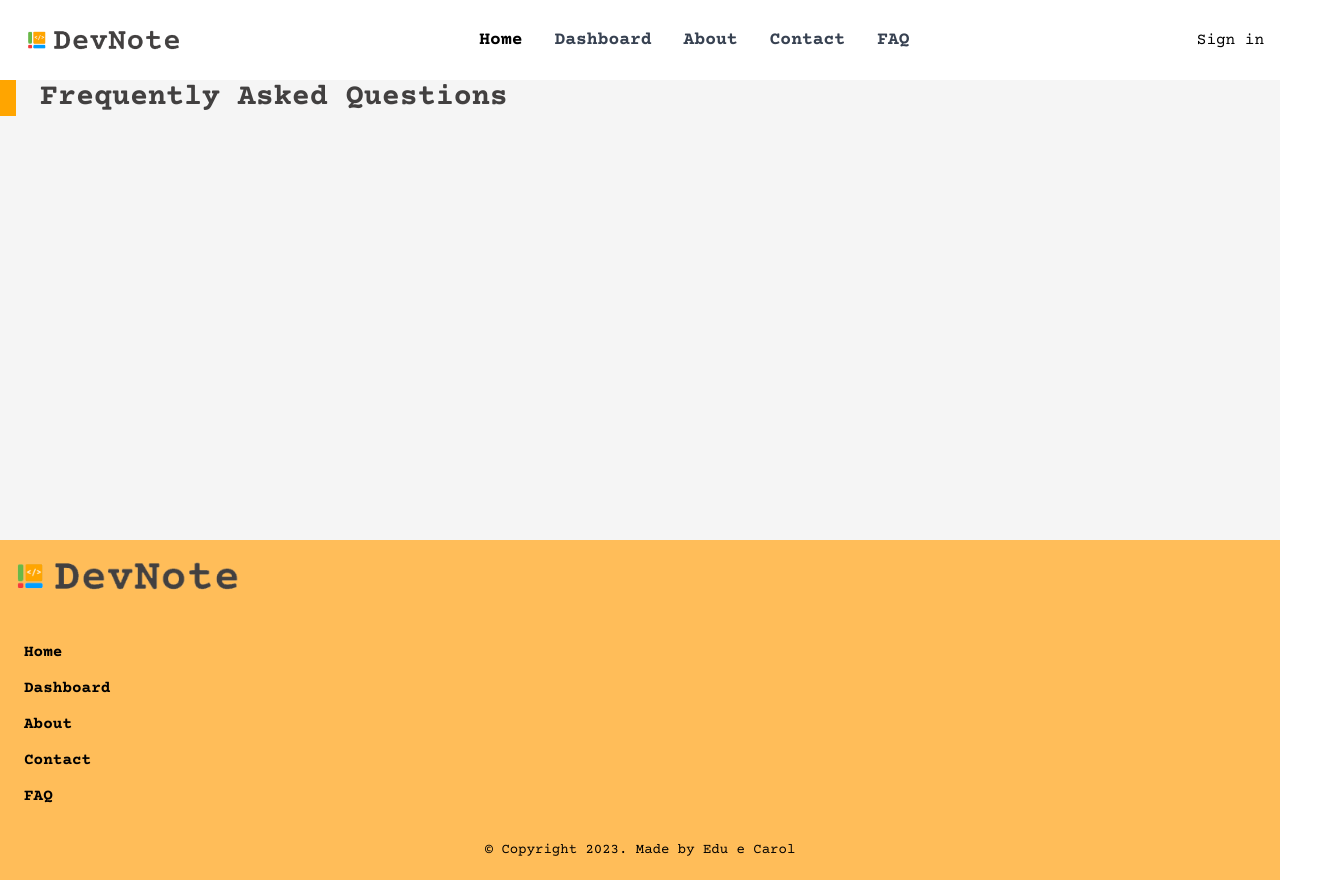
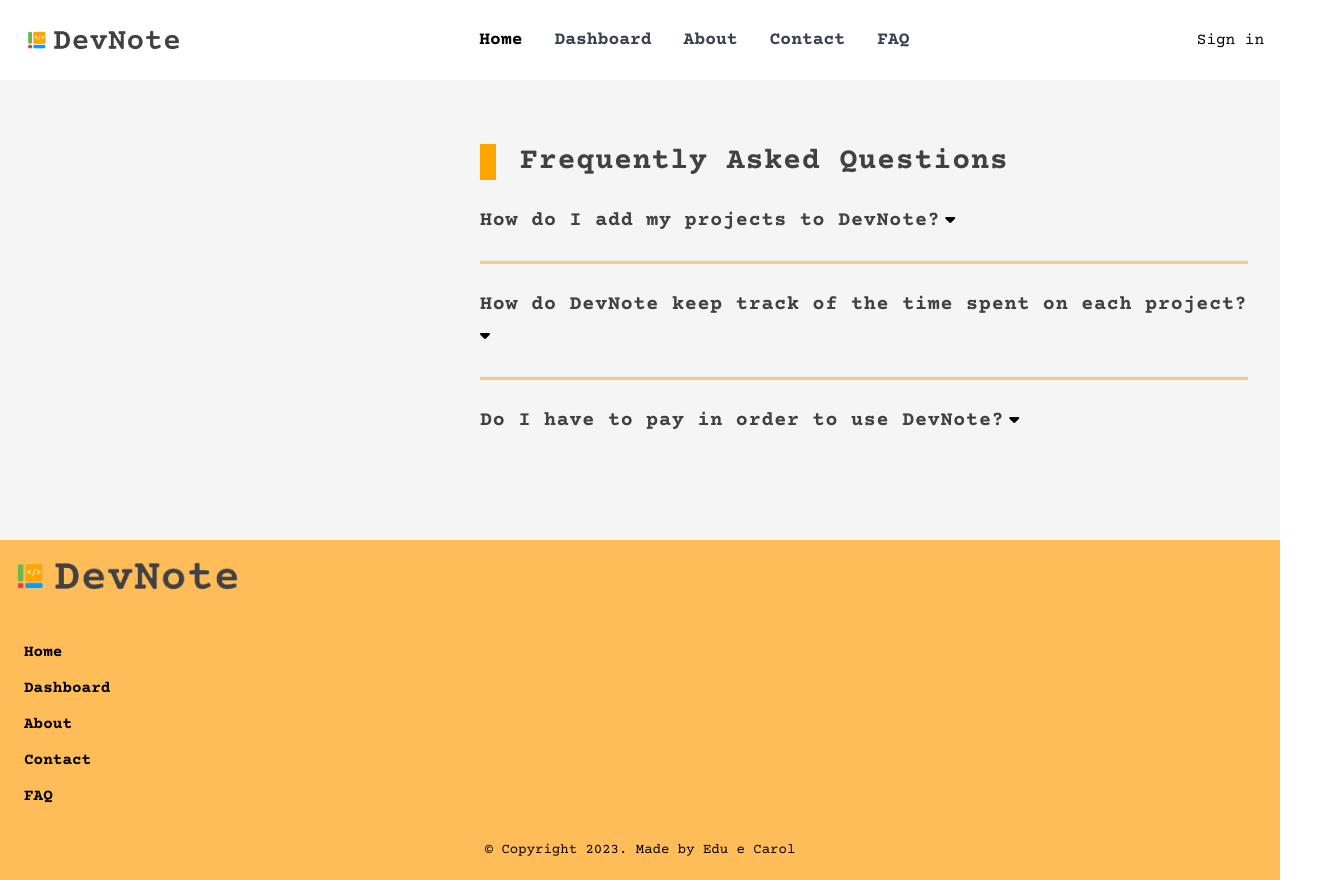
Before and after one commit to edukaki/devlist, a React (Create React App) app: page /faq in a window 1280 px wide. Shown: the whole page, 1344 px wide, since content can reach past the window. Built offline with nearby package versions, Linux system fonts and the light colour scheme; no server answers.

Commit message:
feat(faq): create components and add questions and answers

```diff
--- a/public/index.html
+++ b/public/index.html
@@ -11,6 +11,7 @@
     />
     <link rel="preconnect" href="https://fonts.googleapis.com"><link rel="preconnect" href="https://fonts.gstatic.com" crossorigin><link href="https://fonts.googleapis.com/css2?family=Courier+Prime:wght@400;700&family=Roboto:wght@400;700&display=swap" rel="stylesheet">
     <link rel="apple-touch-icon" href="%PUBLIC_URL%/logo192.png" />
+    <script src="https://kit.fontawesome.com/9fec1c2b51.js" crossorigin="anonymous"></script>
     <title>DevList</title>
   </head>
   <body>
--- a/src/components/HeadingTwo/index.jsx
+++ b/src/components/HeadingTwo/index.jsx
@@ -2,7 +2,7 @@ import React from 'react'
 
 const HeadingTwo = (props) => {
     return (
-        <h2 className={`font-courier text-xl font-semibold text-darkGray ${props.position === 'relative' ? 'relative before:absolute before:h-4 before:w-20 before:bg-orange before:top-14 md:before:top-8 hover:before:bg-gradient-to-r from-orange to-green mb-10' : props.position}`}>{props.headingTwoContent}</h2>
+        <h2 className={`inline font-courier text-left text-xl font-semibold text-darkGray ${props.position === 'relative' ? 'relative before:absolute before:h-4 before:w-20 before:bg-orange before:top-14 md:before:top-8 hover:before:bg-gradient-to-r from-orange to-green mb-10' : props.position}`}>{props.headingTwoContent}</h2>
     )
 }
 
--- a/src/components/ParagraphBlock/index.jsx
+++ b/src/components/ParagraphBlock/index.jsx
@@ -2,7 +2,7 @@ import React from 'react'
 
 const ParagraphBlock = (props) => {
     return (
-        <p className="text-lg tracking-wider leading-8">{props.paragraphContent}</p>
+        <p className={`${props.bgColor === 'exist' ? 'bg-logoGray rounded-lg p-4' : props.bgColor} ${props.hidden === 'true' ? 'hidden' : props.hidden} text-lg tracking-wider leading-8`}>{props.paragraphContent}</p>
     )
 }
 
--- /dev/null
+++ b/src/components/Ruler/index.jsx
@@ -0,0 +1,9 @@
+import React from 'react'
+
+const Ruler = (props) => {
+    return (
+        <hr className="bg-orange hover:bg-gradient-to-r from-orange opacity-50 to-green h-1"></hr>
+    )
+}
+
+export default Ruler
--- a/src/pages/About/index.jsx
+++ b/src/pages/About/index.jsx
@@ -5,7 +5,7 @@ import HeadingTwo from "../../components/HeadingTwo";
 const About = () => {
     return (
         <main>
-            <div className="w-6/12 m-auto py-16 px-8 space-y-6 tracking-wider leading-8 lg:w-8/12 lg:ml-10 lg:px-24 xl:mx-96 xl:12/12 ">
+            <div className="w-6/12 m-auto py-16 px-8 space-y-6 tracking-wider leading-8 lg:w-8/12 lg:ml-10 lg:px-24 xl:mx-96 xl:12/12">
                 <HeadingOne headingOneContent="About DevNote"></HeadingOne>
 
                 <HeadingTwo headingTwoContent="Time Is to Be Invested, Not Spent"></HeadingTwo>
--- a/src/pages/Faq/index.jsx
+++ b/src/pages/Faq/index.jsx
@@ -1,9 +1,32 @@
 import HeadingOne from "../../components/HeadingOne"
+import HeadingTwo from "../../components/HeadingTwo"
+import ParagraphBlock from "../../components/ParagraphBlock"
+import Ruler from "../../components/Ruler"
 
 const Faq = () => {
     return (
         <main>
-            <HeadingOne headingOneContent="Frequently Asked Questions"></HeadingOne>
+
+            <div className="w-6/12 m-auto py-16 px-8 space-y-6 tracking-wider leading-8 lg:w-9/12 lg:ml-10 lg:px-24 xl:mx-96 xl:12/12 ">
+                <HeadingOne headingOneContent="Frequently Asked Questions"></HeadingOne>
+
+                <button className="text-left"><HeadingTwo headingTwoContent="How do I add my projects to DevNote?"></HeadingTwo>  <i class="fa-solid fa-caret-down"></i></button>
+
+                <ParagraphBlock bgColor="exist" hidden="true" paragraphContent="Add you project do DevNote by hitting the plus sign above your cards in your dashboard. Fill in the blank spaces and Devnote will sync automatically!"></ParagraphBlock>
+
+                <Ruler></Ruler>
+
+                <button className="text-left"><HeadingTwo headingTwoContent="How do DevNote keep track of the time spent on each project?"></HeadingTwo>  <i class="fa-solid fa-caret-down"></i></button>
+
+                <ParagraphBlock bgColor="exist" hidden="true" paragraphContent="In order to keep track of the time spent on each project, you simply need to change the status of your ongoing project from paused to in progress. DevNote will calcutae and display the invested time."></ParagraphBlock>
+
+                <Ruler></Ruler>
+
+                <button className="text-left"><HeadingTwo headingTwoContent="Do I have to pay in order to use DevNote?"></HeadingTwo>  <i class="fa-solid fa-caret-down"></i></button>
+
+                <ParagraphBlock bgColor="exist" hidden="true" paragraphContent="No. DevNote is completely FREE!"></ParagraphBlock>
+                </div>
+
         </main>
     )
 }
```
